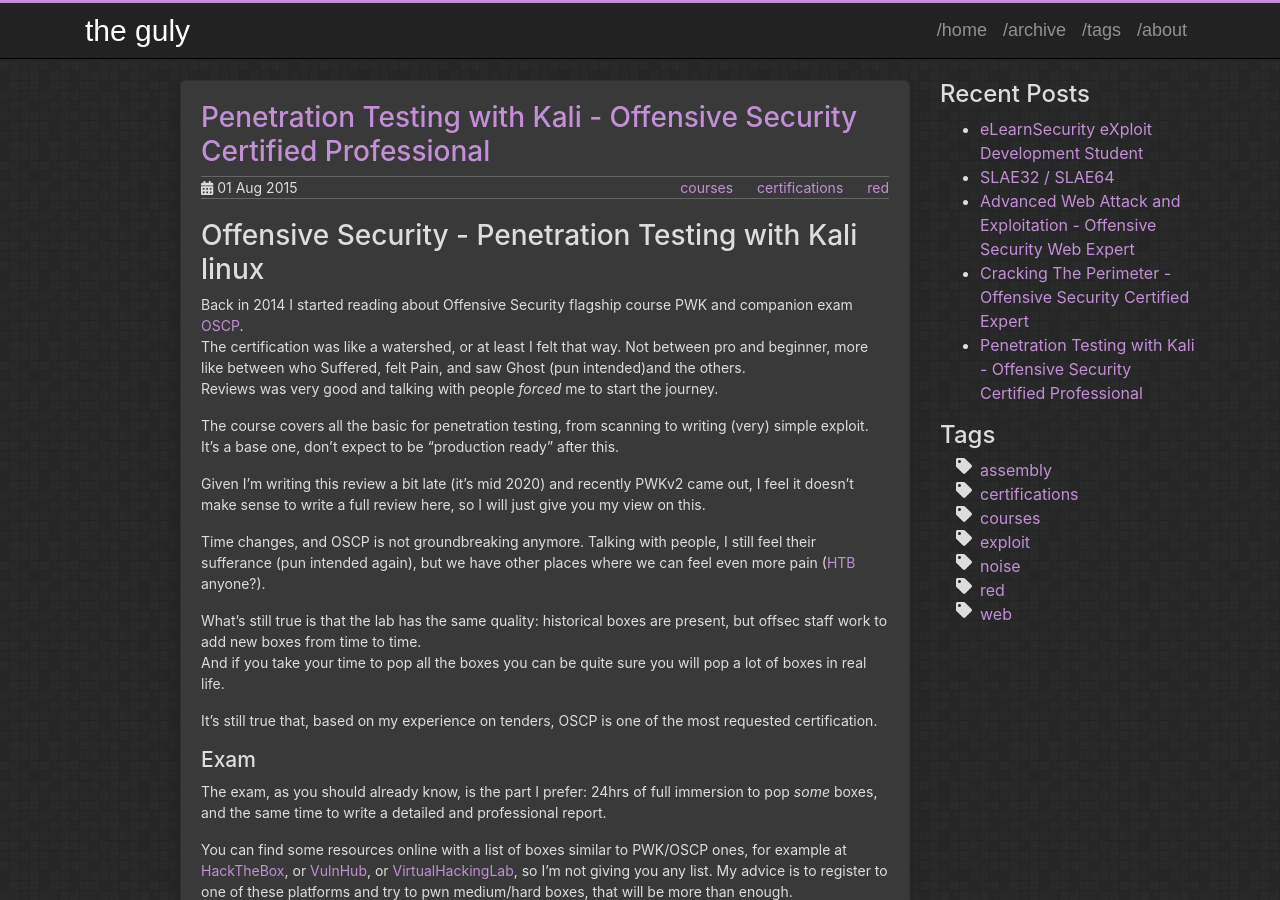
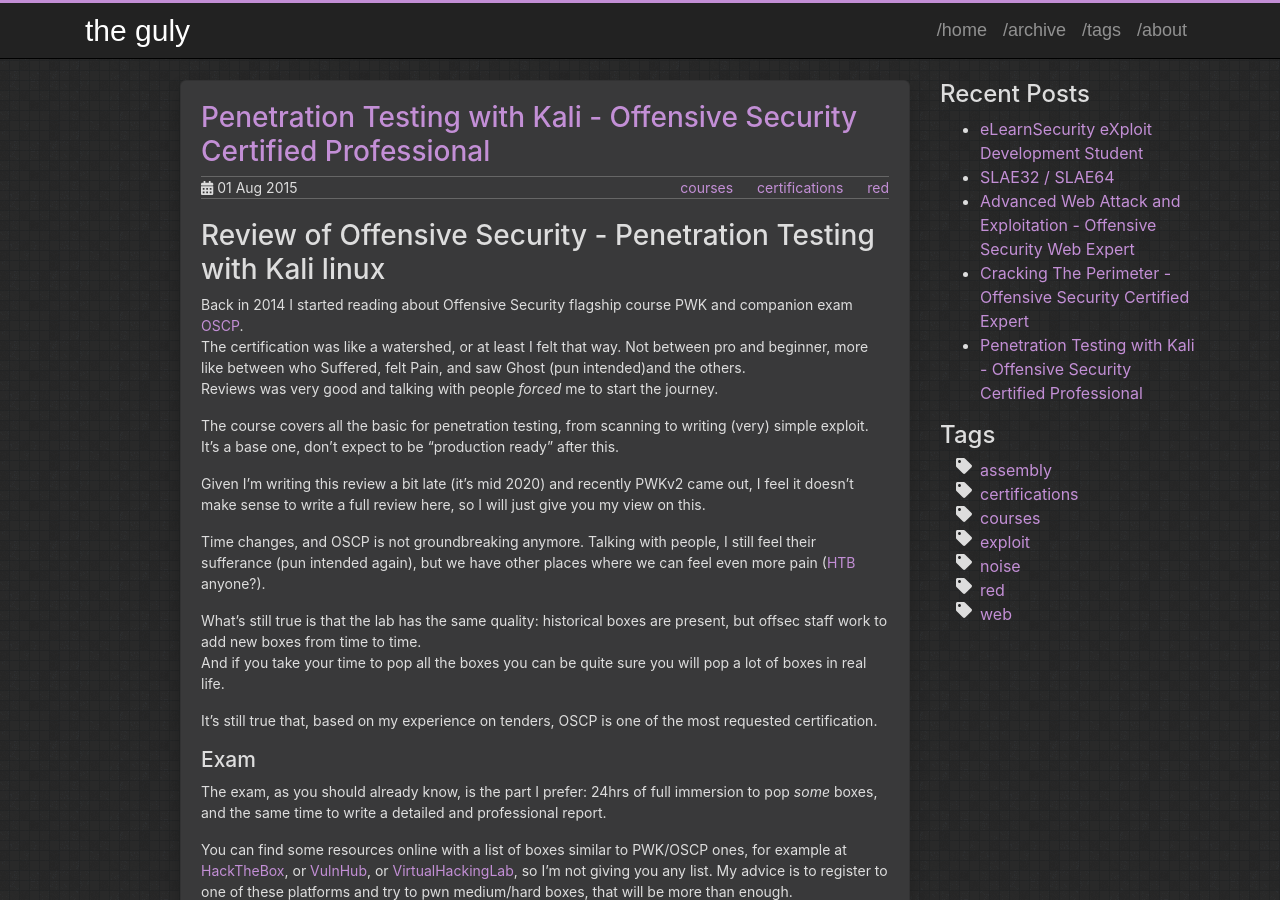
Before and after one commit to theguly/theguly.github.io, a Jekyll site: the page built from _posts/2015-08-01-Offensive-Security-Certified-Professional.md, in a window 1280 px wide and 900 px high. Built offline with Jekyll 4.4.1, drawn with Linux system fonts in a browser that asks for light colours.

```diff
--- a/_includes/header.html
+++ b/_includes/header.html
@@ -18,6 +18,8 @@
     <link href="{{ '/assets/css/bootstrap4.min.css' | relative_url }}" rel="stylesheet">
     <link href="{{ '/assets/css/theme.css' | relative_url }}" rel="stylesheet">
     <link href="{{ '/assets/css/syntax.css' | relative_url }}" rel="stylesheet">
+
+    <link type="application/atom+xml" rel="alternate" href="https://theguly.github.io/feed.xml" title="guly's blog" />
  </head>
 
 <body>
--- a/_posts/2015-08-01-Offensive-Security-Certified-Professional.md
+++ b/_posts/2015-08-01-Offensive-Security-Certified-Professional.md
@@ -9,7 +9,7 @@ tags:
  - red
 ---
 
-# Offensive Security - Penetration Testing with Kali linux
+# Review of Offensive Security - Penetration Testing with Kali linux
 
 Back in 2014 I started reading about Offensive Security flagship course PWK and companion exam [OSCP](https://www.offensive-security.com/pwk-oscp/).
 The certification was like a watershed, or at least I felt that way. Not between pro and beginner, more like between who Suffered, felt Pain, and saw Ghost (pun intended)and the others.
```
Also changed, not shown: _posts/2016-11-01-Offensive-Security-Certified-Expert.md (+1 -1 lines), _posts/2019-08-01-Offensive-Security-Web-Expert.md (+1 -1 lines), _posts/2019-10-01-SLAE.md (+1 -1 lines), _posts/2020-02-01-eLearnSecurity-eXploit-Development-Student.md (+1 -1 lines).
